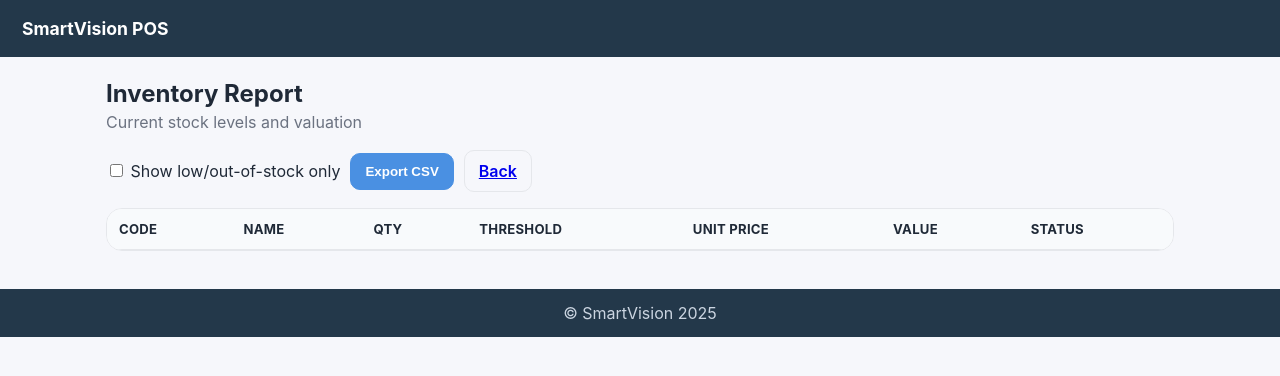
After one commit to TaySippapas/SEN201_SmartVision, a Flask app: template my_flask_app/templates/inventory-report.html in a window 1280 px wide. The commit adds this page. Shown: the top 376 px of the page. Run offline with Flask 3, Linux system fonts and the light colour scheme; the template is opened without the code that fills it, so the values that code supplies are empty.

Commit message:
Add sales/inventory report pages

```diff
--- /dev/null
+++ b/my_flask_app/static/inventory-report.js
@@ -0,0 +1,56 @@
+/*
+  File: inventory-report.js
+  Purpose: Inventory report logic (filter & export)
+  Author: Saritwatt
+  Date: 22 Oct 2025
+*/
+function fmt(n){ return Number(n).toLocaleString(undefined,{minimumFractionDigits:2,maximumFractionDigits:2}); }
+function csv(rows){ return rows.map(r => r.map(v => '"'+String(v).replaceAll('"','""')+'"').join(',')).join('\n'); }
+
+const tbody = document.querySelector('#inv-tbody');
+const onlyLow = document.querySelector('#only-low');
+const btnExport = document.querySelector('#btn-export-inv');
+
+/* Load from localStorage (compatible with your Product Management demo) */
+function loadProducts(){
+  const raw = localStorage.getItem('sv_products');
+  try { return raw ? JSON.parse(raw) : []; } catch(e){ return []; }
+}
+function status(p){
+  if (p.qty <= 0) return 'Out of stock';
+  if (p.qty <= p.threshold) return 'Low stock';
+  return 'In stock';
+}
+function valuation(p){ return Number(p.price) * Number(p.qty); }
+
+function render(){
+  const products = loadProducts();
+  const rows = (onlyLow.checked) ? products.filter(p => p.qty <= p.threshold) : products;
+
+  tbody.innerHTML = '';
+  rows.forEach(p => {
+    const tr = document.createElement('tr');
+    tr.innerHTML = `
+      <td>${p.code}</td>
+      <td>${p.name}</td>
+      <td>${p.qty}</td>
+      <td>${p.threshold}</td>
+      <td>${fmt(p.price)}</td>
+      <td>${fmt(valuation(p))}</td>
+      <td><span class="badge">${status(p)}</span></td>`;
+    tbody.appendChild(tr);
+  });
+  return rows;
+}
+
+btnExport.addEventListener('click', () => {
+  const rows = [['Code','Name','Qty','Threshold','Unit Price','Value','Status']]
+    .concat(render().map(p => [p.code, p.name, p.qty, p.threshold, p.price, valuation(p), status(p)]));
+  const blob = new Blob([csv(rows)], { type: 'text/csv' });
+  const url = URL.createObjectURL(blob);
+  const a = document.createElement('a'); a.href = url; a.download = 'inventory-report.csv'; a.click();
+  URL.revokeObjectURL(url);
+});
+
+onlyLow.addEventListener('change', render);
+render();
--- /dev/null
+++ b/my_flask_app/static/reports.css
@@ -0,0 +1,73 @@
+/*
+  File: reports.css
+  Purpose: Styling for reports hub and report pages
+  Author: Saritwatt
+  Date: 22 Oct 2025
+*/
+
+:root {
+    --bg: #f6f7fb;
+    --card: #ffffff;
+    --text: #1f2937;
+    --muted: #6b7280;
+    --border: #e5e7eb;
+    --primary: #4a90e2;
+    --primary-600: #3b7ec8;
+    --radius: 16px;
+    --radius-sm: 10px;
+    --shadow: 0 10px 30px rgba(2, 6, 23, 0.08);
+  }
+
+  * { box-sizing: border-box; }
+  body {
+    margin: 0;
+    font-family: "Inter", system-ui, -apple-system, Segoe UI, Roboto, Helvetica, Arial;
+    background: var(--bg);
+    color: var(--text);
+  }
+
+  /* header */
+  .app-bar { background: #23384a; color: #fff; padding: 18px 22px; }
+  .brand { margin: 0; font-size: 1.1rem; }
+
+  /* layout */
+  .container { max-width: 1100px; margin: 22px auto; padding: 0 16px; }
+  .page-title { margin: 0 0 4px 0; }
+  .page-subtitle { margin: 0 0 18px 0; color: var(--muted); }
+
+  /* cards */
+  .cards { display: grid; grid-template-columns: repeat(2, minmax(260px, 1fr)); gap: 18px; }
+  .card {
+    display: grid; grid-template-columns: 1fr auto; gap: 8px;
+    text-decoration: none; color: inherit; background: var(--card);
+    border: 1px solid var(--border); border-radius: var(--radius);
+    box-shadow: var(--shadow); padding: 18px;
+  }
+  .card:hover { transform: translateY(-1px); transition: transform 120ms; }
+  .card-title { margin: 0 0 6px 0; }
+  .card-desc { margin: 0; color: var(--muted); }
+  .card-cta { display: grid; align-content: center; }
+
+  /* buttons */
+  .btn { display: inline-block; padding: 10px 14px; border-radius: var(--radius-sm);
+    border: 1px solid var(--border); cursor: pointer; user-select: none; font-weight: 600; }
+  .btn-primary { background: var(--primary); color: #fff; border-color: var(--primary); }
+  .btn-primary:hover { background: var(--primary-600); }
+
+  /* table & toolbar (report pages) */
+  .toolbar {
+    display: flex; gap: 10px; flex-wrap: wrap; align-items: center; margin: 10px 0 16px 0;
+  }
+  .input, select {
+    padding: 10px 12px; border: 1px solid var(--border); background: #fff; border-radius: var(--radius-sm);
+  }
+  .table-wrap { overflow-x: auto; border: 1px solid var(--border); border-radius: var(--radius); background: var(--card); }
+  table { width: 100%; border-collapse: collapse; min-width: 780px; }
+  thead th {
+    background: #f8fafc; border-bottom: 1px solid var(--border); text-align: left; padding: 12px;
+    text-transform: uppercase; letter-spacing: .02em; font-size: .82rem;
+  }
+  tbody td { border-bottom: 1px solid var(--border); padding: 12px; }
+  .badge { padding: 4px 10px; background: #eef2ff; border: 1px solid #c7d2fe; border-radius: 999px; font-size: .85rem; }
+
+  .footer { text-align: center; color: #cbd5e1; background: #23384a; padding: 14px 10px; margin-top: 38px; }
--- /dev/null
+++ b/my_flask_app/templates/inventory-report.html
@@ -0,0 +1,44 @@
+<!--
+  File: inventory-report.html
+  Purpose: Inventory report with low-stock view and CSV export
+  Author: Saritwatt
+  Date: 22 Oct 2025
+-->
+<!doctype html>
+<html lang="en">
+<head>
+  <meta charset="utf-8" />
+  <meta name="viewport" content="width=device-width, initial-scale=1" />
+  <title>Inventory Report • SmartVision POS</title>
+  <link rel="stylesheet" href="reports.css" />
+</head>
+<body>
+  <header class="app-bar"><h1 class="brand">SmartVision POS</h1></header>
+
+  <main class="container">
+    <h2 class="page-title">Inventory Report</h2>
+    <p class="page-subtitle">Current stock levels and valuation</p>
+
+    <div class="toolbar">
+      <label><input id="only-low" type="checkbox" /> Show low/out-of-stock only</label>
+      <button id="btn-export-inv" class="btn btn-primary">Export CSV</button>
+      <a href="reports.html" class="btn" aria-label="Back">Back</a>
+    </div>
+
+    <section class="table-wrap">
+      <table id="inv-table">
+        <thead>
+          <tr>
+            <th>Code</th><th>Name</th><th>Qty</th><th>Threshold</th>
+            <th>Unit Price</th><th>Value</th><th>Status</th>
+          </tr>
+        </thead>
+        <tbody id="inv-tbody"></tbody>
+      </table>
+    </section>
+  </main>
+
+  <footer class="footer">© SmartVision 2025</footer>
+  <script src="inventory-report.js"></script>
+</body>
+</html>
--- a/my_flask_app/templates/main.html
+++ b/my_flask_app/templates/main.html
@@ -11,7 +11,7 @@ Date: 30 September 2025
     <meta charset="UTF-8">
     <meta name="viewport" content="width=device-width, initial-scale=1.0">
     <title>Mom and Pop POS</title>
-    <link rel="stylesheet" href="static/main.css">
+    <link rel="stylesheet" href="{{url_for('static',filename='main.css')}}">
 </head>
 
 <body>
@@ -38,7 +38,7 @@ Date: 30 September 2025
       <section class="card">
         <h2>Reports</h2>
         <p>View sales reports, inventory reports, and customer insights</p>
-        <a href="." class="button">Reports</a>
+        <a href="reports.html" class="button">Reports</a>
       </section>
     </main>
 
```
Also changed, not shown: my_flask_app/static/sales.report.js (added, +90 -0 lines), my_flask_app/templates/reports.html (added, +47 -0 lines), my_flask_app/templates/sales-report.html (added, +51 -0 lines), my_flask_app/database/database.db (added), my_flask_app/database/mydatabase.db, 2 other files.
